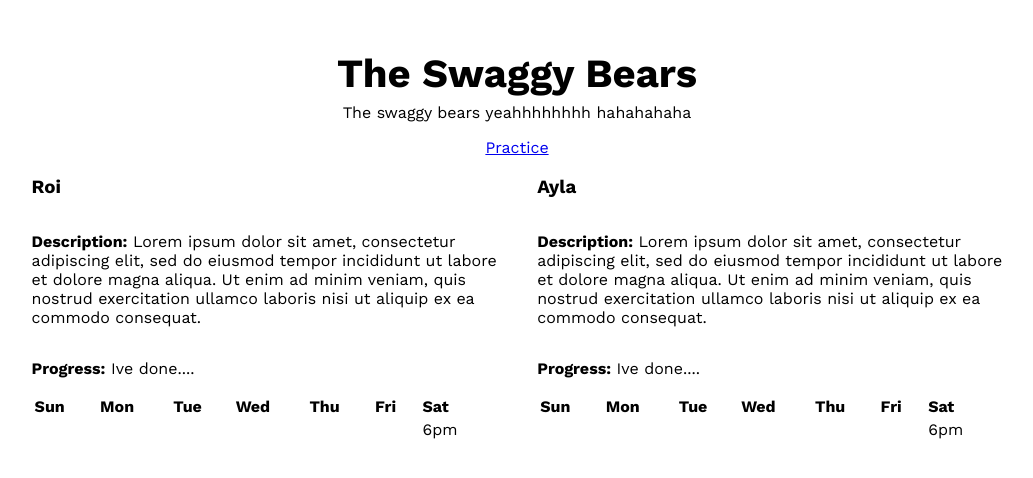
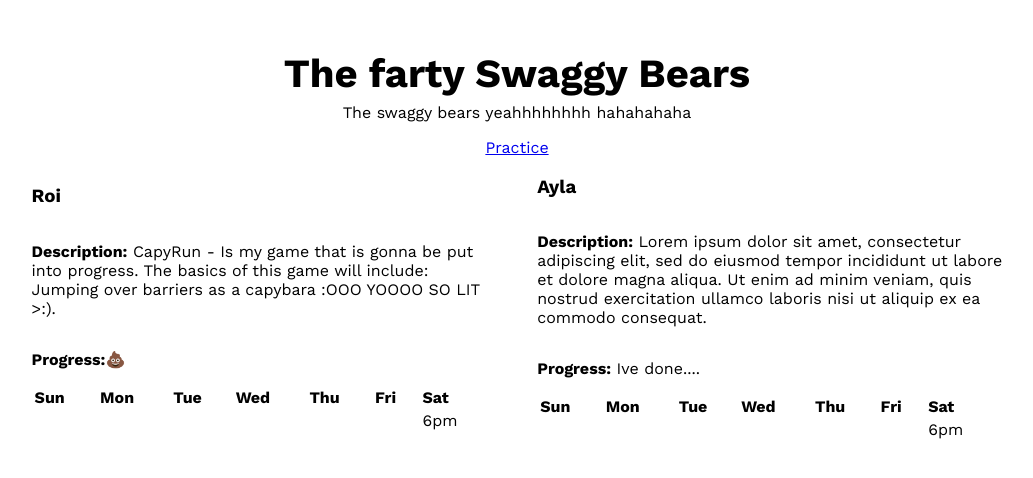
Before and after one commit to theswaggybears/theswaggybears.github.io, a plain HTML site: page index.html in a window 1280 px wide. Shown: the whole page, without its empty margins (123-1156 px from the left). Drawn offline with nearby package versions, Linux system fonts and the light colour scheme.

Commit message:
My description

```diff
--- a/index.html
+++ b/index.html
@@ -11,7 +11,7 @@
 
   <!-- everything in body is going to show up on page -->
   <body>
-    <h1 class="title">The Swaggy Bears</h1>
+    <h1 class="title">The farty Swaggy Bears</h1>
     <p>The swaggy bears yeahhhhhhhh hahahahaha</p>
 
     <a
@@ -26,12 +26,9 @@
       <div class="colRoi">
         <h3>Roi</h3>
         <p>
-          <b>Description:</b> Lorem ipsum dolor sit amet, consectetur adipiscing
-          elit, sed do eiusmod tempor incididunt ut labore et dolore magna
-          aliqua. Ut enim ad minim veniam, quis nostrud exercitation ullamco
-          laboris nisi ut aliquip ex ea commodo consequat.
+          <b>Description:</b> CapyRun - Is my game that is gonna be put into progress. The basics of this game will include: Jumping over barriers as a capybara :OOO YOOOO SO LIT >:).
         </p>
-        <p><b>Progress:</b> Ive done....</p>
+        <p><b>Progress:</b>💩</p>
 
         <table>
           <tr>
```
